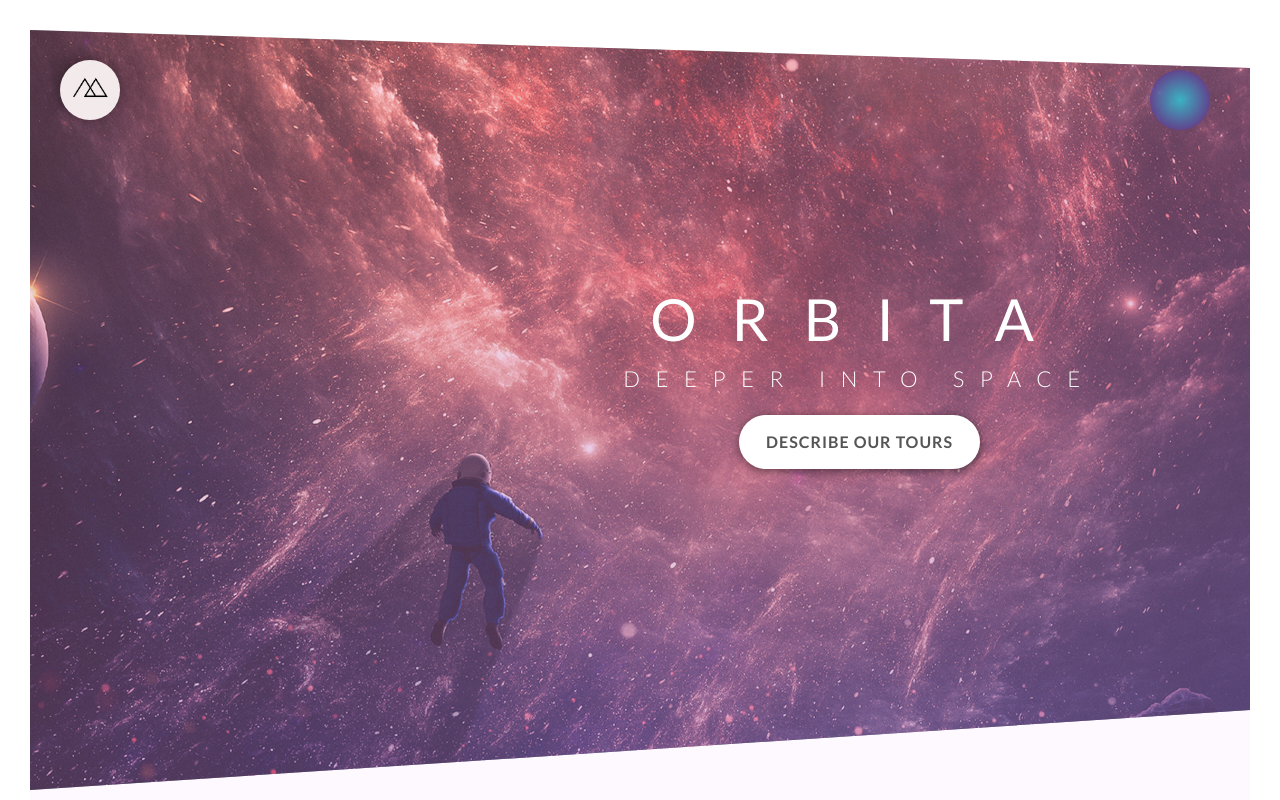
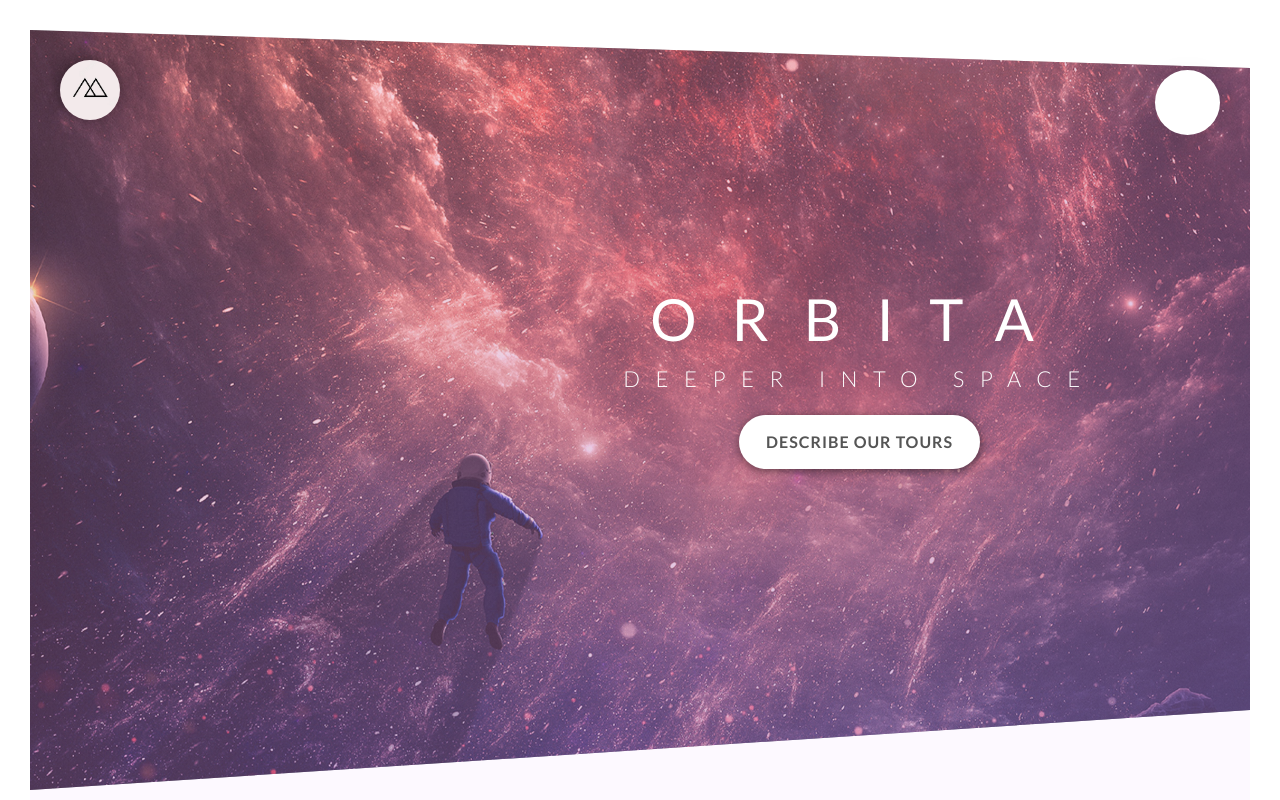
Before and after one commit to Sergei-Vorfolomeev/orbita-project, a React (Create React App) app: page / in a window 1280 px wide. Shown: the top 800 px of the page. Built offline with nearby package versions, Linux system fonts and the light colour scheme.

Commit message:
navigation - step 2

```diff
--- a/src/App.tsx
+++ b/src/App.tsx
@@ -3,23 +3,12 @@ import './App.css';
 import {Header} from "./components/Header";
 import {Main} from "./components/Main";
 import {Footer} from "./components/Footer";
-import {useState} from "react";
 import {Navigation} from "./components/Navigation";
 
 function App() {
-
-    const [navPage, setNavPage] = useState(false)
-
-    const onClickHandler = () => {
-        setNavPage(!navPage)
-    }
-
     return (
-        navPage
-            ? <Navigation navPage={navPage} setNavPage={setNavPage}/>
-            :
             <div className="App">
-                <div className="navigation-button" onClick={onClickHandler}></div>
+                <Navigation/>
                 <Header/>
                 <Main/>
                 <Footer/>
--- a/src/components/Navigation.tsx
+++ b/src/components/Navigation.tsx
@@ -1,18 +1,20 @@
 import * as React from 'react';
 
-type NavigationPropsType = {
-    navPage: boolean;
-    setNavPage: (value: boolean) => void
-}
-
-export const Navigation = ({navPage, setNavPage}: NavigationPropsType) => {
-    const onClickHandler = () => {
-        setNavPage(!navPage)
-    }
+export const Navigation = () => {
     return (
         <div className={'navigation'}>
-            <div className="navigation-button" onClick={onClickHandler}></div>
-
+            <input type="checkbox" className="navigation__checkbox" id={'navi-toggle'}/>
+            <label htmlFor="navi-toggle" className={'navigation__button'}></label>
+            <div className="navigation__background"></div>
+            <nav className="navigation__nav">
+                <ul className="navigation__list">
+                    <li className="navigation__item"><a href="#" className="navigation__link"><span>01</span>About Orbita</a></li>
+                    <li className="navigation__item"><a href="#" className="navigation__link"><span>02</span>Your benefits</a></li>
+                    <li className="navigation__item"><a href="#" className="navigation__link"><span>03</span>Popular tours</a></li>
+                    <li className="navigation__item"><a href="#" className="navigation__link"><span>04</span>Stories</a></li>
+                    <li className="navigation__item"><a href="#" className="navigation__link"><span>05</span>Book now</a></li>
+                </ul>
+            </nav>
         </div>
     );
 };
--- a/src/sass/layout/_navigation.scss
+++ b/src/sass/layout/_navigation.scss
@@ -1,18 +1,91 @@
-.navigation-button {
-  width: 6rem;
-  height: 6rem;
+.navigation {
+
+  &__checkbox {
+   display: none;
+  }
+
+  &__button {
+    width: 6.5rem;
+    height: 6.5rem;
+    background-color: $color-white;
+    position: fixed;
+    top: 7rem;
+    right: 6rem;
+    border-radius: 50%;
+    z-index: 2000;
+    box-shadow: 0 1rem 3rem rgba($color-black, 0.1);
+  }
+
+  &__background {
+    width: 5rem;
+    height: 5rem;
     background-image: radial-gradient($color-secondary, $color-primary);
     position: fixed;
-  top: 7rem;
-  right: 7rem;
+    top: 7.5rem;
+    right: 6.5rem;
     border-radius: 50%;
     z-index: 1000;
+
+    transition: transform .8s cubic-bezier(0.86, 0, 0.07, 1);
   }
 
+  &__nav {
+    height: 100vh;
+    position: fixed;
+    top:0;
+    left: 0;
+    z-index: 1500;
 
+    width: 0;
+    opacity: 0;
+    transition: all .7s cubic-bezier(0.68, -0.55, 0.265, 1.55);
+  }
 
-.navigation {
-  height: 100vh;
+  &__list {
     position: absolute;
-  background-color: aqua;
+    top: 50%;
+    left: 50%;
+    transform: translate(-50%, -50%);
+    list-style: none;
+    text-align: center;
   }
+
+  &__item {
+    margin: 2rem;
+  }
+
+  &__link {
+    &:link,
+    &:visited {
+      display: inline-block;
+      text-decoration: none;
+      font-size: 3rem;
+      font-weight: 300;
+      padding: 0.5rem 1rem;
+      color: $color-white;
+      text-transform: uppercase;
+      background-image: linear-gradient(120deg, transparent 0%, transparent 50%, $color-primary 50%);
+      background-size: 230%;
+      background-position: 0;
+      transition: all, .5s;
+
+       span {
+         margin-right: 1.5rem;
+         display: inline-block;
+       }
+    }
+    &:hover,
+    &:active {
+      background-position: 100%;
+      transform: translateX(3rem);
+    }
+  }
+
+  &__checkbox:checked ~ &__background {
+   transform: scale(61);
+  }
+  &__checkbox:checked ~ &__nav {
+    width: 100%;
+    opacity: 1;
+  }
+}
```
Also changed, not shown: src/sass/base/_animations.scss (+10 -0 lines). Lines whose indentation alone changed are shown as unchanged.
